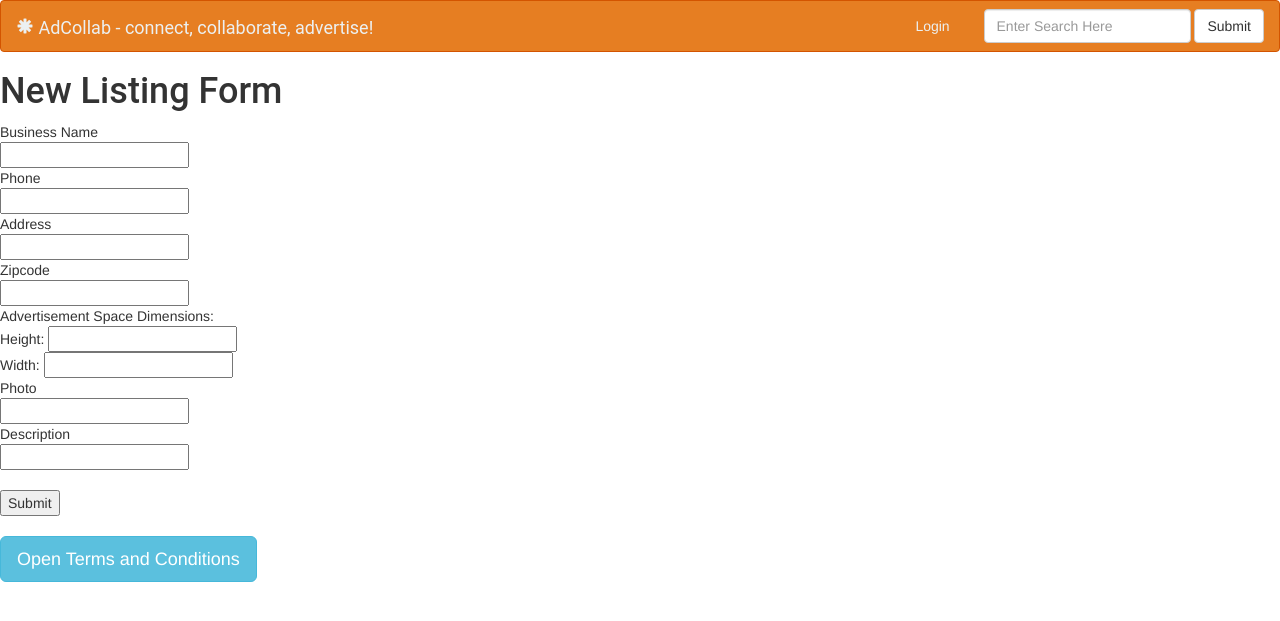
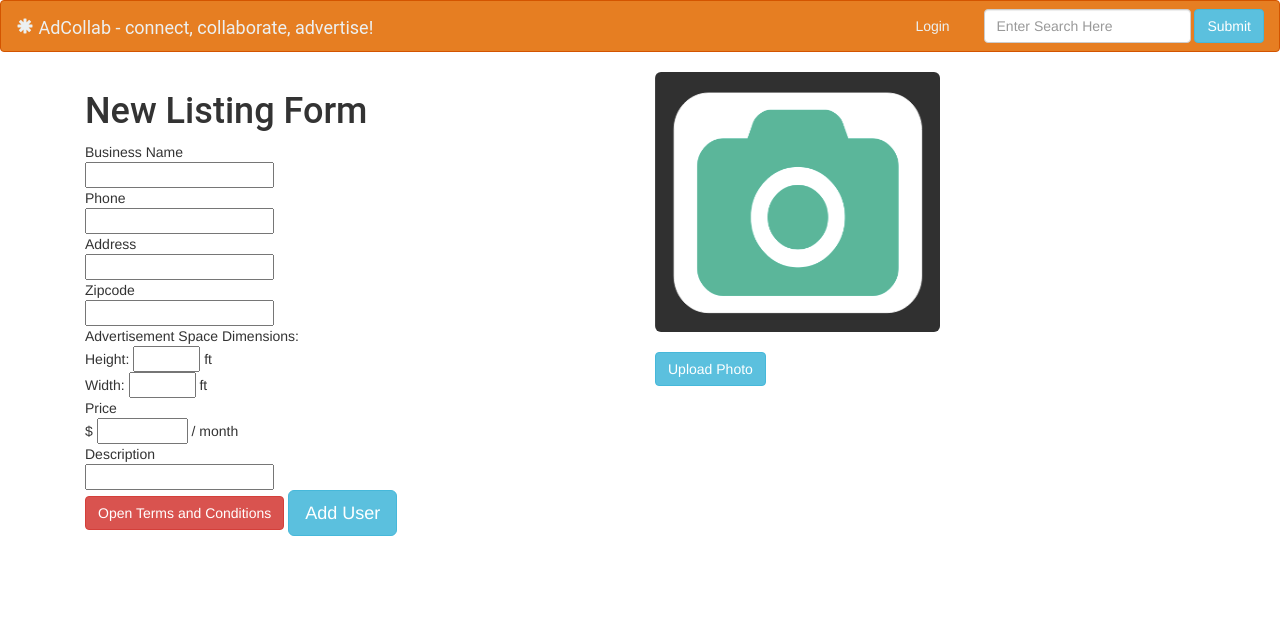
Before and after one commit to dvmazuera/AdCollab-Flask, a Flask app: page /new_listing in a window 1280 px wide. Shown: the top 621 px of the page. Run offline with Flask 2, Linux system fonts and the light colour scheme; some libraries are stand-ins or nearby versions.

Commit message:
Finished boot strap of entry page and New listing page. Just need to figure out how to center align.

```diff
--- a/templates/add_listing.html
+++ b/templates/add_listing.html
@@ -1,8 +1,9 @@
 {% extends 'base.html' %}
 {% block content %}
 
+<div class= "container">
 
-	<div id="add_listing">
+	<div id="add_listing" class="col-md-6">
         <h1>New Listing Form</h1>
         <form action="/process_new_listing" method="POST">
             Business Name<br>
@@ -18,28 +19,21 @@
             <input type="text" name="zipcode" required><br>
 
             Advertisement Space Dimensions:<br>
-            Height: <input type="text" name="height" required><br>
-            Width: <input type="text" name="width" required><br>
+            Height: <input type="text" size="5" name="height" required> ft <br>
+            Width: <input type="text" size="5"  name="width" required> ft <br>
 
-            Photo<br>
-            <input type="text" name="photo"><br>
+            Price<br>
+            $ <input type="text" size="8" name="photo"> / month<br>
 
             Description<br>
             <input type="text" name="description">
             <br>
-            <br>
-            <input type="submit" name="add_user"> <br>
-        </form>
-	</div>
-    <br>
 
                 <!-- Trigger the modal with a button -->
-<button type="button" class="btn btn-info btn-lg" data-toggle="modal" data-target="#myModal">Open Terms and Conditions </button>
-
+                <button type="button" class="btn btn-danger btn-default" data-toggle="modal" data-target="#myModal">Open Terms and Conditions </button>
                 <!-- Modal -->
                 <div id="myModal" class="modal fade" role="dialog">
                   <div class="modal-dialog">
-
                     <!-- Modal content-->
                     <div class="modal-content">
                       <div class="modal-header">
@@ -53,10 +47,19 @@
                         <button type="button" class="btn btn-default" data-dismiss="modal">Close</button>
                       </div>
                     </div>
-
                   </div>
                 </div>
 
+            <button type="submit" class="btn btn-info btn-lg" name="add_user">Add User </button>
+        </form>
+  </div>
+
+  <div class="col-md-6">
+      <img class="img-rounded" src="/static/img/photo_camera.jpg" height=260px width=285px><br><br>
+      <button class="btn btn-info btn-default" onclick=""> Upload Photo</button>
+    </div>
+
+</div>
 
 
 {% endblock %}
--- a/templates/base.html
+++ b/templates/base.html
@@ -84,7 +84,7 @@
                     <label for="searchform"></label>
                     <input type="text" class="form-control" id="searchform" placeholder="Enter Search Here">
                 </div>
-                <button type="submit" class="btn btn-default">Submit</button>
+                <button class="btn btn-info" type="submit" >Submit</button>
                 </form>
                 </ul>
             </div>
```
Also changed, not shown: templates/entry_page.html (+14 -8 lines), static/img/ooh_ad_image.jpg (added), static/img/ooh_ad_image2.jpg (added), static/img/photo_camera.jpg (added), static/img/sign-up.jpg (added), static/img/sign_up2.jpg (added), static/img/sign_up3.jpg (added), 2 other files. Lines whose indentation alone changed are shown as unchanged.
